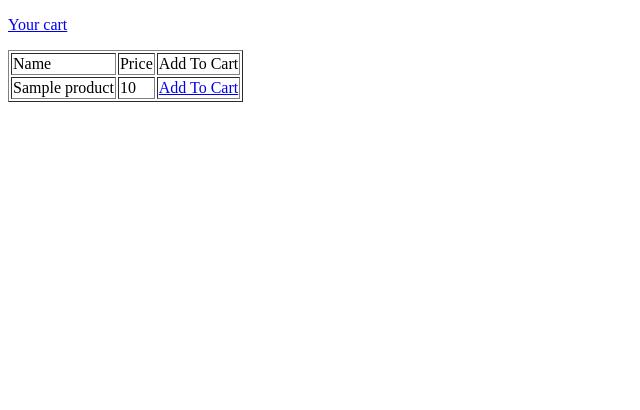
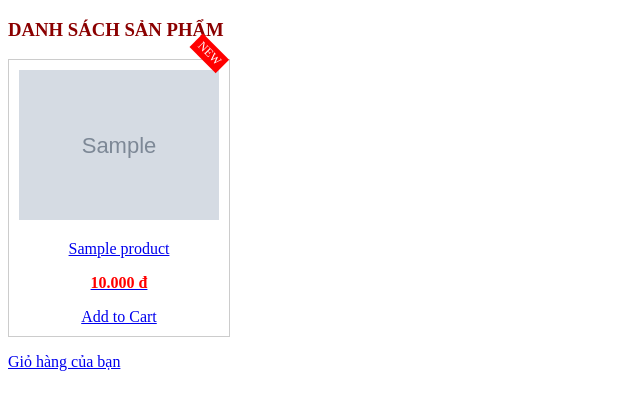
Before and after one commit to HoBaoTrung/module-4, a Spring app: page /shop in a window 1280 px wide. Shown: the top 410 px of the page, without its empty margins (0-640 px from the left). Run offline with Thymeleaf, Linux system fonts and the light colour scheme; the template is opened without the code that fills it: most values are stand-ins (such as "Sample title", 1, 10 or a date in 2020); grey boxes marked "Sample" are stand-in pictures; data that the repository does not hold is empty.

Commit message:
[Bài tập] Hoàn thiện bài giỏ hàng

```diff
--- a/Cookie và Session/shopping-cart/src/main/webapp/WEB-INF/views/shop.html
+++ b/Cookie và Session/shopping-cart/src/main/webapp/WEB-INF/views/shop.html
@@ -1,26 +1,68 @@
 <!DOCTYPE html>
-<html xmlns:th="http://www.thymeleaf.org" lang="en">
+<html xmlns:th="http://www.thymeleaf.org" lang="vi">
 <head>
-    <meta charset="UTF-8">
-    <title>Title</title>
+  <meta charset="UTF-8">
+  <title>Danh sách sản phẩm</title>
+  <style>
+    .product-list {
+      display: flex;
+      gap: 20px;
+      flex-wrap: wrap;
+    }
+    .product-item {
+      border: 1px solid #ccc;
+      width: 200px;
+      text-align: center;
+      position: relative;
+      padding: 10px;
+    }
+    .product-item img {
+      max-width: 100%;
+      height: auto;
+    }
+    .old-price {
+      text-decoration: line-through;
+      color: gray;
+    }
+    .price {
+      color: red;
+      font-weight: bold;
+    }
+    .new-label {
+      position: absolute;
+      top: 0;
+      right: 0;
+      background: red;
+      color: white;
+      font-size: 12px;
+      padding: 2px 5px;
+      transform: rotate(45deg);
+      transform-origin: top right;
+    }
+  </style>
 </head>
 <body>
+<h3 style="color:darkred;">DANH SÁCH SẢN PHẨM</h3>
+
+<div class="product-list">
+  <div class="product-item" th:each="product : ${products}">
+    <a th:href="@{/product/{id}(id=${product.id})}">
+    <div th:if="${product.new}" class="new-label">NEW</div>
+    <img th:src="@{${product.imageUrl}}" alt="Ảnh sản phẩm">
+    <p th:text="${product.name}">Tên sản phẩm</p>
+    <p>
+            <span th:if="${product.oldPrice > product.price}" class="old-price"
+                  th:text="${#numbers.formatDecimal(product.oldPrice, 0, 'COMMA', 3, 'POINT')} + ' đ'"></span>
+      <span class="price" th:text="${#numbers.formatDecimal(product.price, 0, 'COMMA', 3, 'POINT')} + ' đ'"></span>
+    </p>
+    </a>
+    <a th:href="@{/add/{id}(id=${product.id}, action='list')}">Add to Cart</a>
+
+  </div>
+</div>
+
 <p>
-  <a href="/shopping-cart">Your cart</a>
+  <a href="/shopping-cart">Giỏ hàng của bạn</a>
 </p>
-<table border="1">
-  <tr>
-    <td>Name</td>
-    <td>Price</td>
-    <td>Add To Cart</td>
-  </tr>
-  <th:block th:each="product:${products}">
-    <tr>
-      <td th:text="${product.name}"></td>
-      <td th:text="${product.price}"></td>
-      <td><a th:href="@{/add/__${product.id}__(action='list')}">Add To Cart</a></td>
-    </tr>
-  </th:block>
-</table>
 </body>
 </html>
```
Also changed, not shown: Cookie và Session/shopping-cart/src/main/java/com/codegym/shoppingcart/controller/ProductController.java (+11 -0 lines), Cookie và Session/shopping-cart/src/main/java/com/codegym/shoppingcart/controller/ShoppingController.java (+29 -3 lines), Cookie và Session/shopping-cart/src/main/java/com/codegym/shoppingcart/model/Cart.java (+15 -0 lines), Cookie và Session/shopping-cart/src/main/java/com/codegym/shoppingcart/model/Product.java (+32 -2 lines), Cookie và Session/shopping-cart/src/main/webapp/WEB-INF/views/cart.html (+90 -27 lines), Cookie và Session/shopping-cart/src/main/webapp/WEB-INF/views/product-detail.html (added, +40 -0 lines).
